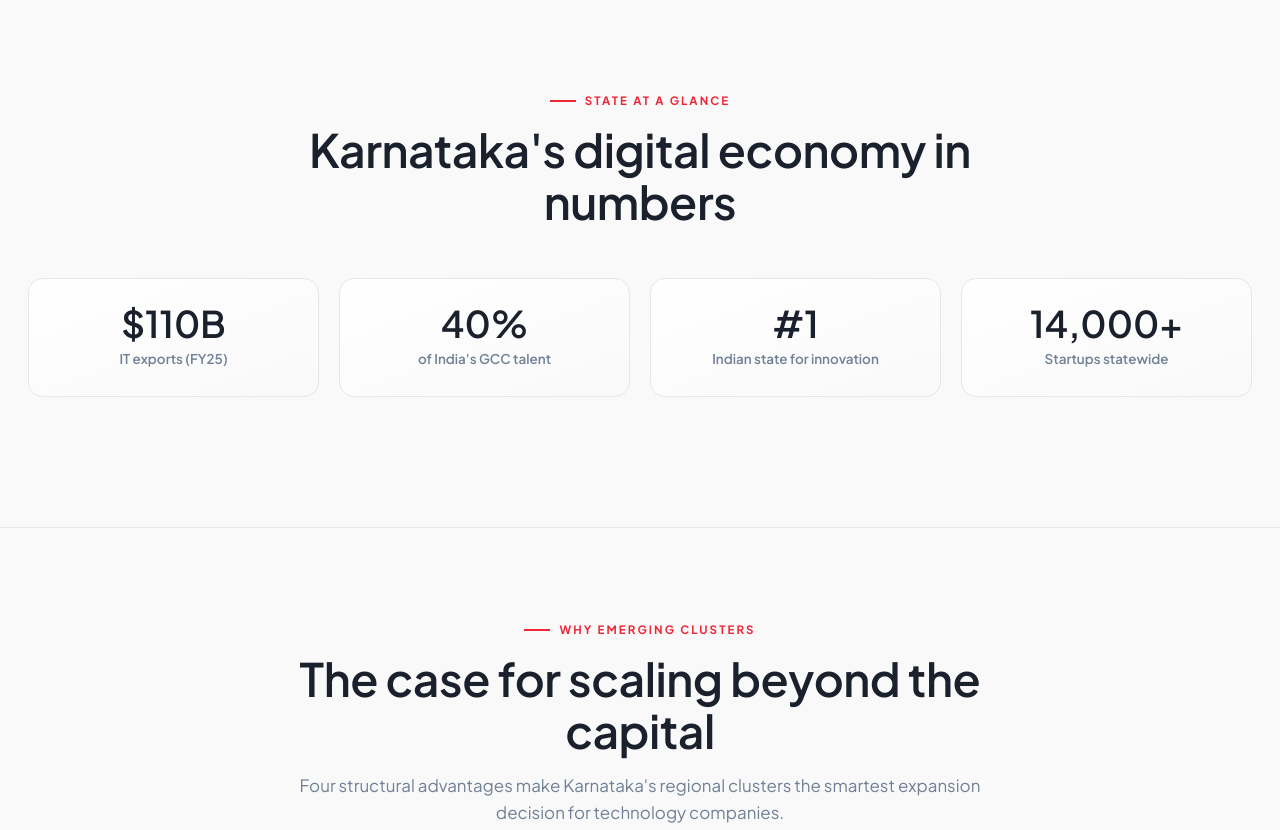
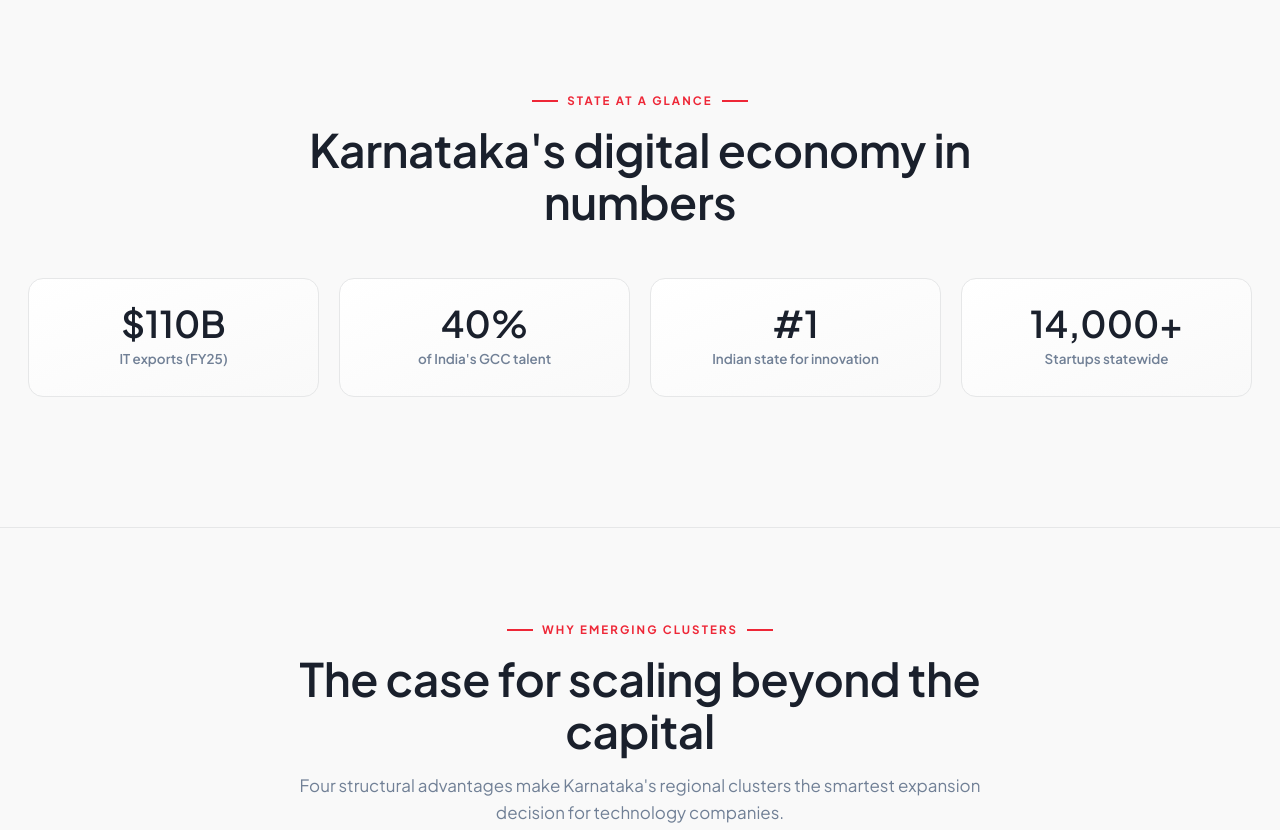
Before and after one commit to beyondbengaluru/karnatakanext, a plain HTML site: page index.htm in a window 1280 px wide. Shown: the part 1038-1868 px from the top of the page. Drawn offline with Linux system fonts and the light colour scheme; a web font is replaced by a local one.

Commit message:
Update index.htm

```diff
--- a/index.htm
+++ b/index.htm
@@ -58,7 +58,14 @@ img{max-width:100%;display:block}
   font-family:var(--font-body);font-weight:700;font-size:.72rem;letter-spacing:.18em;
   text-transform:uppercase;color:var(--gold);display:inline-flex;align-items:center;gap:9px;
 }
-.eyebrow::before{content:"";width:26px;height:2px;background:var(--gold);display:inline-block}
+.eyebrow::before,
+.eyebrow::after {
+  content: "";
+  width: 26px;
+  height: 2px;
+  background: var(--gold);
+  display: inline-block;
+}
 .btn{
   display:inline-flex;align-items:center;gap:9px;font-family:var(--font-body);font-weight:700;
   font-size:.92rem;padding:13px 26px;border-radius:40px;cursor:pointer;border:none;
```
